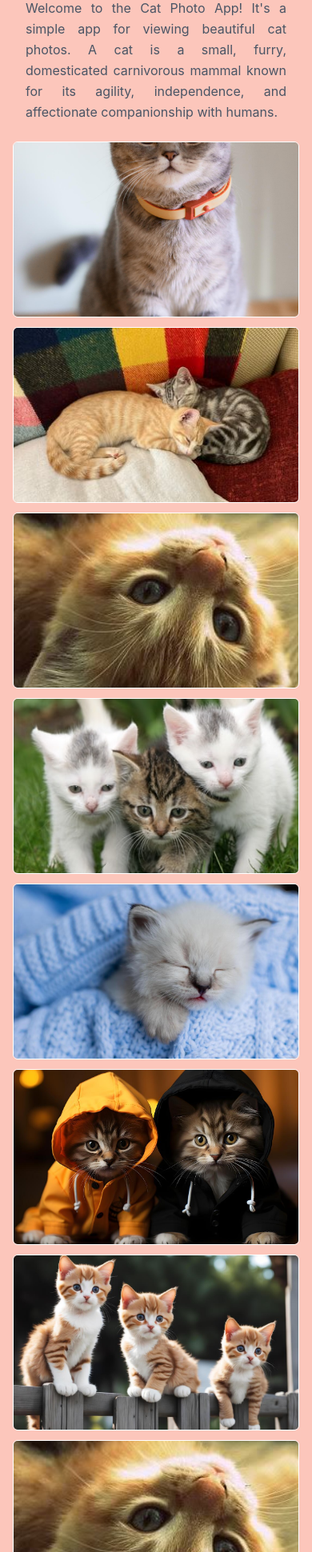
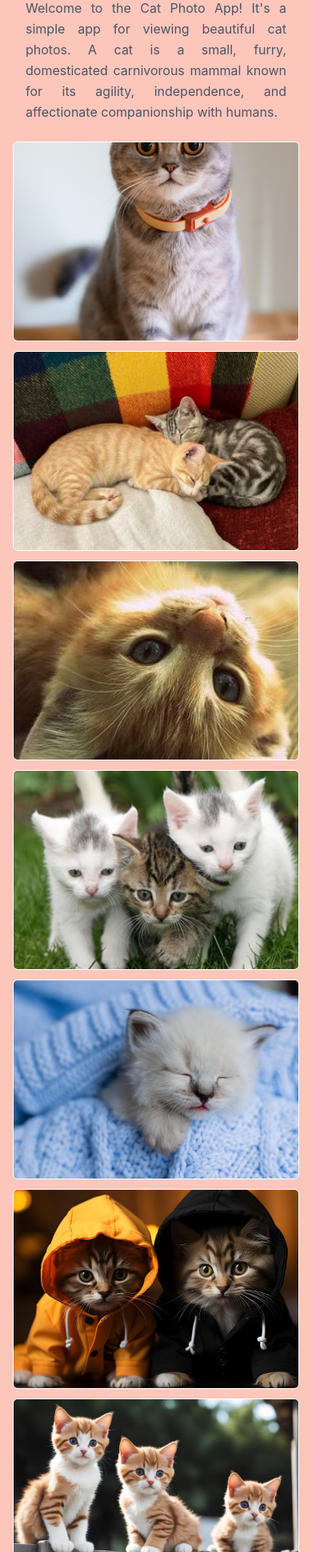
Before and after one commit to mr-codux/cat-photo-app, a website: page index.html in a window 390 px wide. Shown: the part 59-2000 px from the top of the page at 80% size. Drawn offline with Linux system fonts and the light colour scheme.

Commit message:
height updated

```diff
--- a/index.html
+++ b/index.html
@@ -15,18 +15,18 @@
         </div>
 
         <div class="photos-section flex flex-wrap justify-start gap-3 sm:gap-4 md:gap-6">
-          <img class="cat-photo inline-block w-full sm:w-[300px] h-[220px] sm:h-[300px] object-cover rounded-md border border-white" src="./asset/images/12551.jpg" alt="Cat 1">
-          <img class="cat-photo inline-block w-full sm:w-[300px] h-[220px] sm:h-[300px] object-cover rounded-md border border-white" src="./asset/images/cats.jpg" alt="Cat 2">
-          <img class="cat-photo inline-block w-full sm:w-[300px] h-[220px] sm:h-[300px] object-cover rounded-md border border-white" src="./asset/images/relaxing-cat.jpg" alt="Cat 3">
-          <img class="cat-photo inline-block w-full sm:w-[300px] h-[220px] sm:h-[300px] object-cover rounded-md border border-white" src="./asset/images/running-cats.jpg" alt="Cat 4">
+          <img class="cat-photo inline-block w-full sm:w-[300px] h-[250px] sm:h-[300px] object-cover rounded-md border border-white" src="./asset/images/12551.jpg" alt="Cat 1">
+          <img class="cat-photo inline-block w-full sm:w-[300px] h-[250px] sm:h-[300px] object-cover rounded-md border border-white" src="./asset/images/cats.jpg" alt="Cat 2">
+          <img class="cat-photo inline-block w-full sm:w-[300px] h-[250px] sm:h-[300px] object-cover rounded-md border border-white" src="./asset/images/relaxing-cat.jpg" alt="Cat 3">
+          <img class="cat-photo inline-block w-full sm:w-[300px] h-[250px] sm:h-[300px] object-cover rounded-md border border-white" src="./asset/images/running-cats.jpg" alt="Cat 4">
 
           <!--  -->
-         <img class="cat-photo inline-block w-full sm:w-[300px] h-[220px] sm:h-[300px] object-cover rounded-md border border-white" src="./asset/images/closeup-of-the-snout-of-a-sleeping-british-shorthair-kitten-of-silver-color-buried-in-a-blue-knitted-blanket-siberian-nevsky-masquerade-cat-color-point-high-quality-photo.jpg" alt="Cat 7">
-        <img class="cat-photo inline-block w-full sm:w-[300px] h-[220px] sm:h-[300px] object-cover rounded-md border border-white" src="./asset/images/halloween-pumpkin-and-black-cat-on-festival-background-photo.jpg" alt="Cat 8">
+         <img class="cat-photo inline-block w-full sm:w-[300px] h-[250px] sm:h-[300px] object-cover rounded-md border border-white" src="./asset/images/closeup-of-the-snout-of-a-sleeping-british-shorthair-kitten-of-silver-color-buried-in-a-blue-knitted-blanket-siberian-nevsky-masquerade-cat-color-point-high-quality-photo.jpg" alt="Cat 7">
+        <img class="cat-photo inline-block w-full sm:w-[300px] h-[250px] sm:h-[300px] object-cover rounded-md border border-white" src="./asset/images/halloween-pumpkin-and-black-cat-on-festival-background-photo.jpg" alt="Cat 8">
         <!--  -->
-          <img class="cat-photo inline-block w-full sm:w-[300px] h-[220px] sm:h-[300px] object-cover rounded-md border border-white" src="./asset/images/realistic-close-up-of-cute-cat-sitting-on-fence-generative-ai-photo.jpg" alt="Cat 10">
-          <img class="cat-photo inline-block w-full sm:w-[300px] h-[220px] sm:h-[300px] object-cover rounded-md border border-white" src="./asset/images/relaxing-cat.jpg" alt="Cat 3">
-          <img class="cat-photo inline-block w-full sm:w-[300px] h-[220px] sm:h-[300px] object-cover rounded-md border border-white" src="./asset/images/running-cats.jpg" alt="Cat 4">
+          <img class="cat-photo inline-block w-full sm:w-[300px] h-[250px] sm:h-[300px] object-cover rounded-md border border-white" src="./asset/images/realistic-close-up-of-cute-cat-sitting-on-fence-generative-ai-photo.jpg" alt="Cat 10">
+          <img class="cat-photo inline-block w-full sm:w-[300px] h-[250px] sm:h-[300px] object-cover rounded-md border border-white" src="./asset/images/relaxing-cat.jpg" alt="Cat 3">
+          <img class="cat-photo inline-block w-full sm:w-[300px] h-[250px] sm:h-[300px] object-cover rounded-md border border-white" src="./asset/images/running-cats.jpg" alt="Cat 4">
         </div>
     </div>
 </body>
```
Also changed, not shown: asset/css/output.css.
